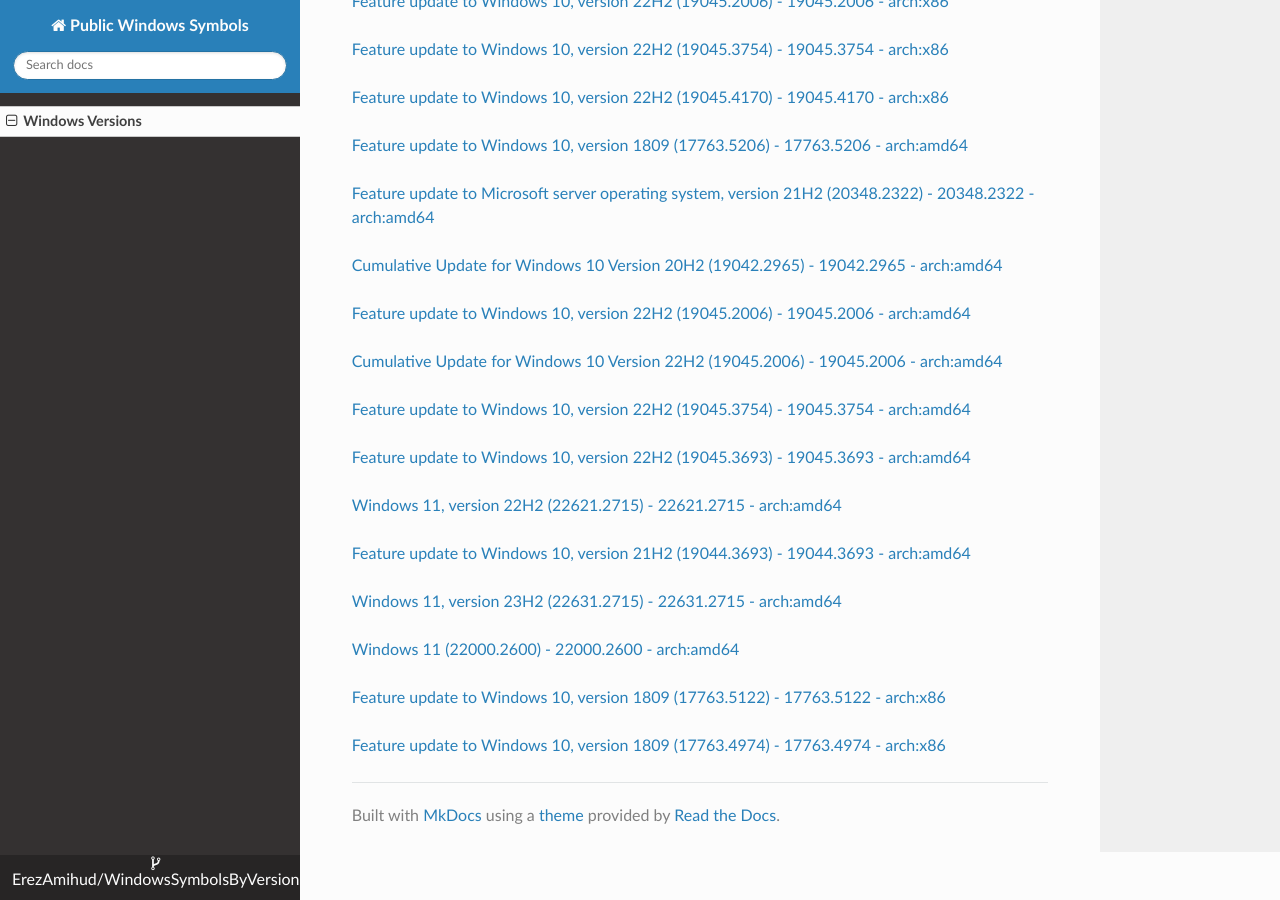
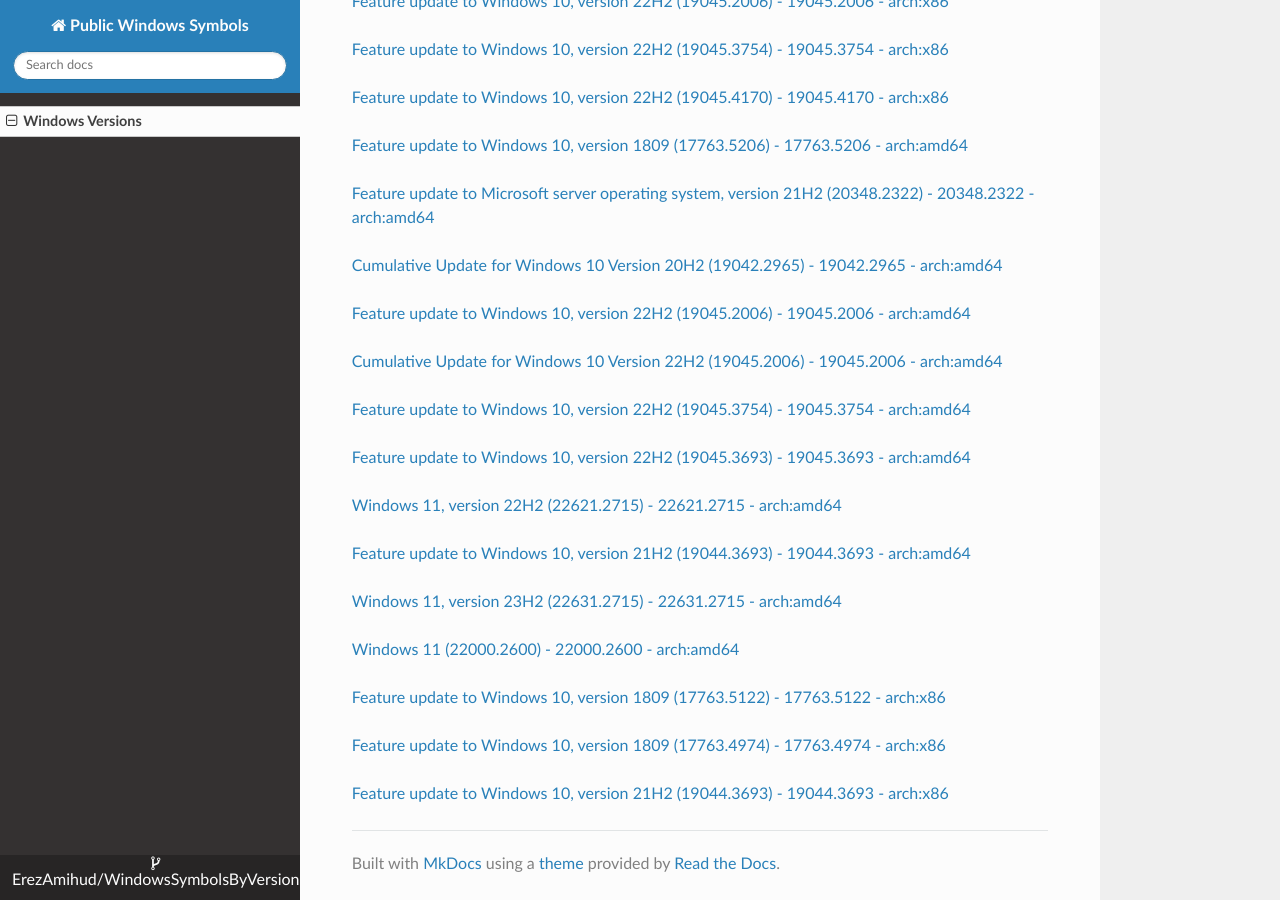
Before and after one commit to ErezAmihud/WindowsSymbolsByVersion, an MkDocs documentation site: the page built from docs/index.md, in a window 1280 px wide and 900 px high, scrolled down 21173 px. Built offline with MkDocs 1.6.1, drawn with Linux system fonts in a browser that asks for light colours; nearby versions of some CDN libraries.

Commit message:
Automated commit, add manifest for 8d8763f7-09e7-497d-813e-10fa27e48f92

```diff
--- a/docs/index.md
+++ b/docs/index.md
@@ -1183,3 +1183,6 @@
 
 
 [Feature update to Windows 10, version 1809 (17763.4974) - 17763.4974 - arch:x86](https://github.com/ErezAmihud/WindowsSymbolsByVersion/blob/main/manifests/7f2d4132-3f7f-45b2-b07c-228bc7807799.manifest)
+
+
+[Feature update to Windows 10, version 21H2 (19044.3693) - 19044.3693 - arch:x86](https://github.com/ErezAmihud/WindowsSymbolsByVersion/blob/main/manifests/8d8763f7-09e7-497d-813e-10fa27e48f92.manifest)
```
Also changed, not shown: process_builds.json (+1 -1 lines), 1 other file.
